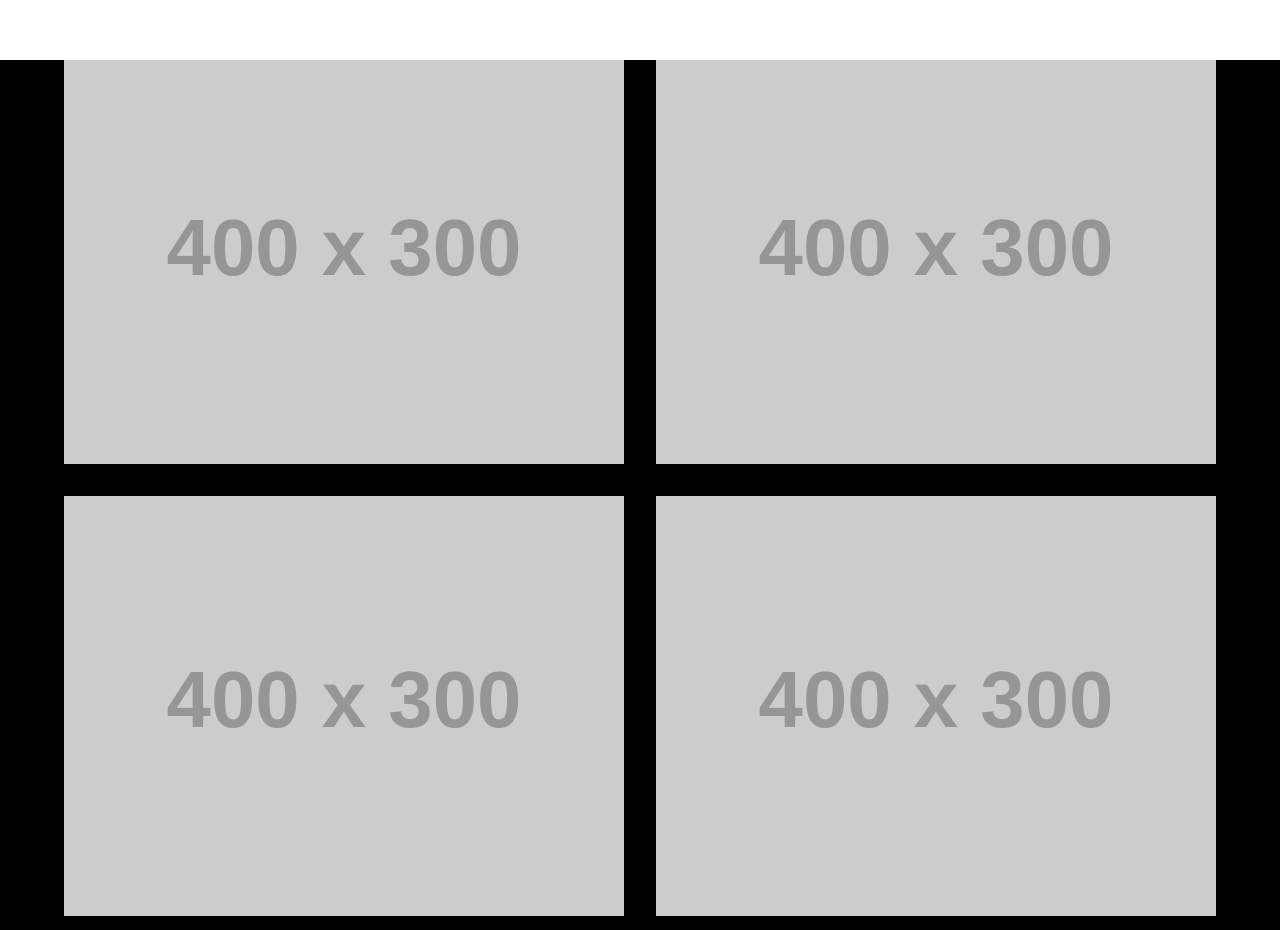
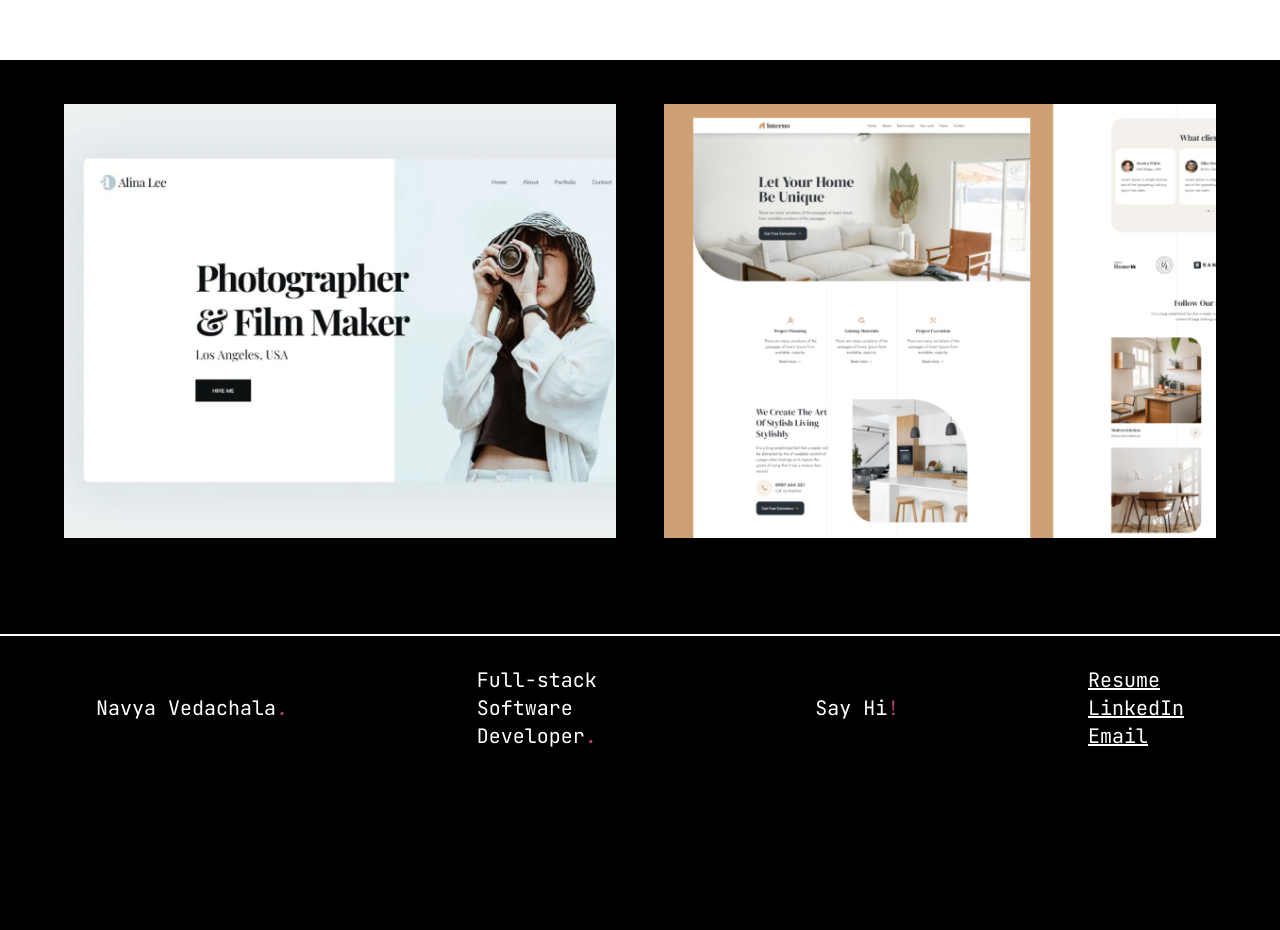
Before and after one commit to Navyashr4/portfolio-, a Next.js app: page / in a window 1280 px wide. Shown: the part 1540-2470 px from the top of the page. After the commit the page ends 2322 px from the top, so only its background shows below. Built offline with nearby package versions, Linux system fonts and the light colour scheme.

Commit message:
project grid

```diff
--- a/components/Footer.jsx
+++ b/components/Footer.jsx
@@ -3,11 +3,12 @@ import React from "react";
 
 const Footer = () => {
   return (
+    <div className="">
       <div className="flex flex-col md:flex-row p-8 text-xl gap-8 justify-between items-center text-center md:text-left">
         <Link href="/">
           Navya Vedachala<span className="text-accent">.</span>
         </Link>
-      <div>
+        <div className="max-w-[150px]">
           Full-stack Software Developer<span className="text-accent">.</span>
         </div>
         {/* <div className="flex flex-col">
@@ -37,6 +38,7 @@ const Footer = () => {
           </Link>
         </div>
       </div>
+    </div>
   );
 };
 
--- a/components/ProjectGrid.jsx
+++ b/components/ProjectGrid.jsx
@@ -1,21 +1,34 @@
+import Image from 'next/image'
 import React from 'react'
 
 const ProjectGrid = () => {
+  const images = [
+    { src: '/assets/work/thumb1.png', alt: 'Image 1', text: 'Details about Image 1' },
+    { src: '/assets/work/thumb3.png', alt: 'Image 2', text: 'Details about Image 2' },
+    { src: '/assets/work/thumb2.png', alt: 'Image 3', text: 'Details about Image 3' },
+    { src: '/assets/work/thumb1.png', alt: 'Image 4', text: 'Details about Image 4' },
+    { src: '/assets/work/thumb3.png', alt: 'Image 5', text: 'Details about Image 5' },
+    { src: '/assets/work/thumb2.png', alt: 'Image 6', text: 'Details about Image 6' },
+    // { src: '/assets/work/thumb1.png', alt: 'Image 7', text: 'Details about Image 7' },
+    // { src: '/assets/work/thumb3.png', alt: 'Image 8', text: 'Details about Image 8' },
+    // { src: '/assets/work/thumb1.png', alt: 'Image 9', text: 'Details about Image 9' },
+    // { src: '/assets/work/thumb3.png', alt: 'Image 10', text: 'Details about Image 10' },
+  ]
+
   return (
-    <div className="grid grid-cols-1 sm:grid-cols-2 gap-8 mb-24">
-      <img src="https://via.placeholder.com/400x300" alt="Image 1" className="w-full h-auto object-contain" />
-      <img src="https://via.placeholder.com/400x300" alt="Image 2" className="w-full h-auto object-contain" />
-      <img src="https://via.placeholder.com/400x300" alt="Image 3" className="w-full h-auto object-contain" />
-      <img src="https://via.placeholder.com/400x300" alt="Image 4" className="w-full h-auto object-contain" />
-      <img src="https://via.placeholder.com/400x300" alt="Image 5" className="w-full h-auto object-contain" />
-      <img src="https://via.placeholder.com/400x300" alt="Image 6" className="w-full h-auto object-contain" />
-      <img src="https://via.placeholder.com/400x300" alt="Image 7" className="w-full h-auto object-contain" />
-      <img src="https://via.placeholder.com/400x300" alt="Image 8" className="w-full h-auto object-contain" />
-      <img src="https://via.placeholder.com/400x300" alt="Image 9" className="w-full h-auto object-contain" />
-      <img src="https://via.placeholder.com/400x300" alt="Image 10" className="w-full h-auto object-contain" />
+    <div className="grid grid-cols-1 sm:grid-cols-2 gap-12 mb-24 justify-between">
+      {images.map((image, index) => (
+        <div key={index} className="relative group overflow-hidden max-h-[600px]">
+          <div className="transition-transform duration-300 transform group-hover:-translate-y-2">
+            <Image src={image.src} alt={image.alt} width={400} height={300} className="w-full h-auto object-contain" />
+            <div className="absolute inset-0 bg-black bg-opacity-50 opacity-0 group-hover:opacity-100 transition-opacity duration-300 flex items-center justify-center">
+              <span className="text-white text-lg">{image.text}</span>
+            </div>
+          </div>
+        </div>
+      ))}
     </div>
   )
 }
 
-
 export default ProjectGrid
--- a/next.config.mjs
+++ b/next.config.mjs
@@ -1,4 +1,8 @@
 /** @type {import('next').NextConfig} */
-const nextConfig = {};
+const nextConfig = {
+    images: {
+        domains: ['via.placeholder.com'],
+    },
+};
 
 export default nextConfig;
```
Lines whose indentation alone changed are shown as unchanged.
